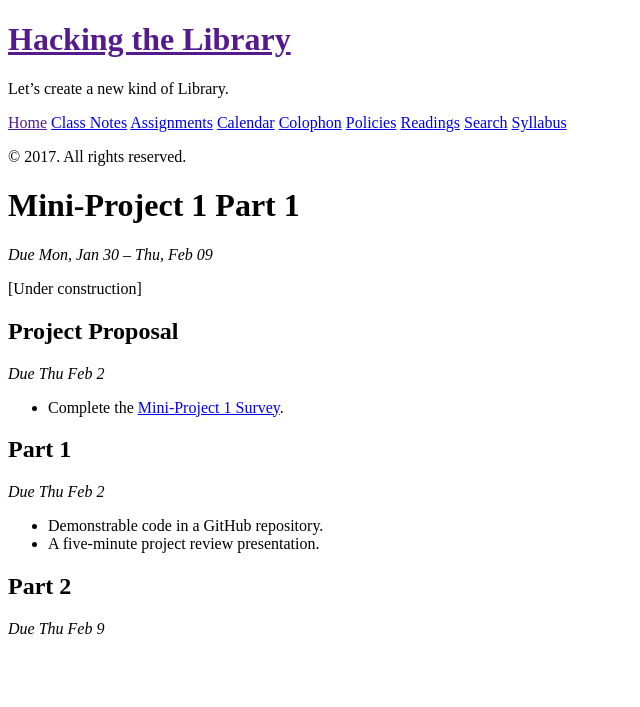
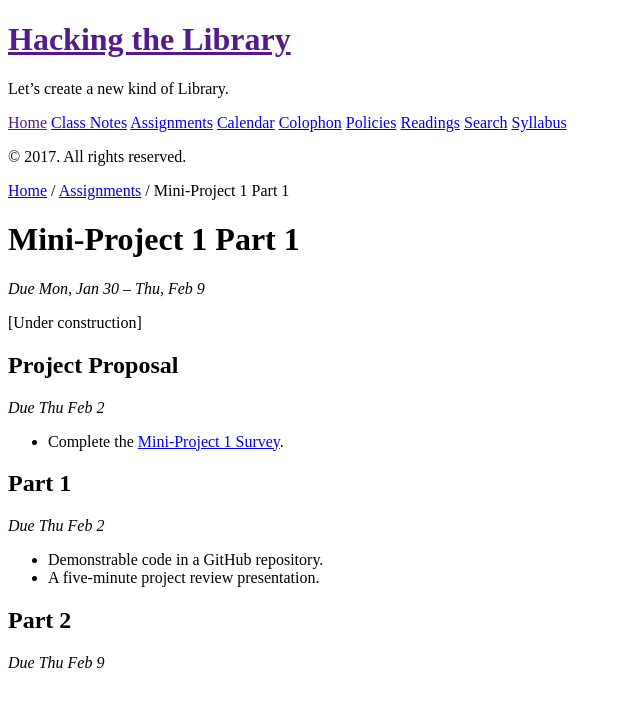
Before and after one commit to osteele/hackingthelibrary.org, a Jekyll site: the page built from _assignments/mini-project-1.md, in a window 1280 px wide. Shown: the top 707 px of the page, without its empty margins (0-640 px from the left). Built offline with Jekyll 4.4.1, drawn with Linux system fonts in a browser that asks for light colours.

Commit message:
add breadcrumbs to assignments page

```diff
--- a/_layouts/assignment.html
+++ b/_layouts/assignment.html
@@ -2,12 +2,14 @@
 layout: default
 ---
 
+<a href="/">Home</a> / <a href="{% link _pages/assignments.md %}">Assignments</a> / {{ page.title }}
+
 <h1>{{ page.title }}</h1>
 <p><i>Due
   {% if page.parts %}
-    {{ page.parts[0].due_date | date: '%a, %b %d' }} – {{ page.parts[-1].due_date | date: '%a, %b %d' }}
+    {{ page.parts[0].due_date | date: '%a, %b %d' }} – {{ page.parts[-1].due_date | date: '%a, %b %-d' }}
   {% else %}
-    {{ page.due_date | date: '%a, %b %d' }}
+    {{ page.due_date | date: '%A, %b %-d' }}
   {% endif %}
 </i></p>
 
```
